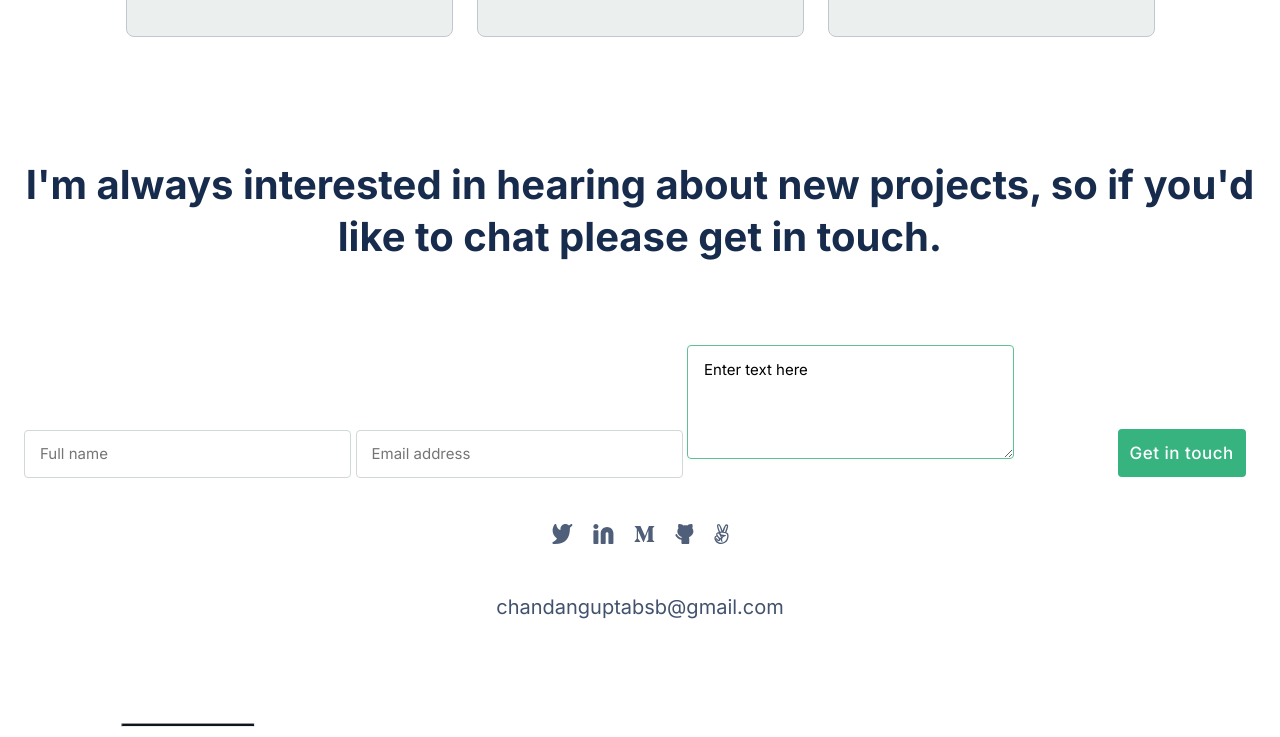
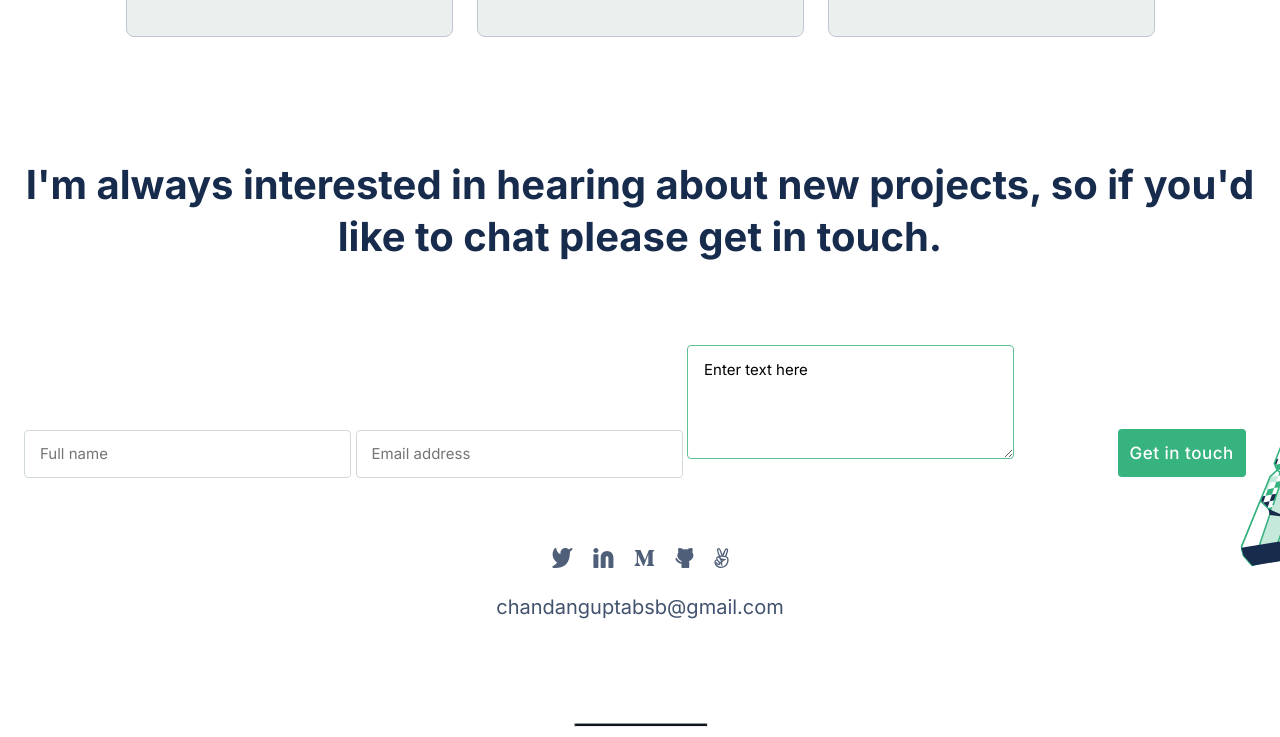
Before and after one commit to Chandan-devs-tech/Portfolio, a website: page index.html in a window 1280 px wide. Shown: the part 2913-3650 px from the top of the page. Drawn offline with Linux system fonts and the light colour scheme.

Commit message:
Modified index.html

```diff
--- a/index.html
+++ b/index.html
@@ -240,7 +240,7 @@
       </div>
     </section>
     <!-- Footer section -->
-    <section class="footer">
+    <footer>
       <div class="last-msg">
         <p class="last-msg-text">
           I'm always interested in hearing about new projects, so if you'd like
@@ -270,40 +270,36 @@
           required
         ></textarea>
         <button class="get-in-touch click" type="submit">Get in touch</button>
-        <ul class="social-media-icons footer-social-icons">
+      </form>
+      <div class="footer-social-icons-container">
+        <ul class="footer-social-icons">
+          <li>
+            <a href="#"><img src="Assets/twitter.svg" alt="Twitter" /></a>
+          </li>
           <li>
             <a href="#"
-              ><img class="image" src="Assets/twitter.svg" alt="Twitter"
+              ><img src="Assets/Linkedin icon (1).svg" alt="LinkedIn"
             /></a>
           </li>
           <li>
-            <a href="#"
-              ><img
-                class="image"
-                src="Assets/Linkedin icon (1).svg"
-                alt="LinkedIn"
-            /></a>
+            <a href="#"><img src="Assets/medium.svg" alt="Medium" /></a>
           </li>
           <li>
-            <a href="#"
-              ><img class="image" src="Assets/medium.svg" alt="Medium"
-            /></a>
+            <a href="#"><img src="Assets/github.svg" alt="GitHub" /></a>
           </li>
           <li>
-            <a href="#"
-              ><img class="image" src="Assets/github.svg" alt="GitHub"
-            /></a>
-          </li>
-          <li>
-            <a href="#"
-              ><img class="image" src="Assets/angellist.svg" alt="Angel-List"
-            /></a>
+            <a href="#"><img src="Assets/angellist.svg" alt="Angel-List" /></a>
           </li>
         </ul>
-      </form>
+        <div class="footer-frame-mob">
+          <img src="Assets/Footer-Frame-Mob.svg" alt="frame1" />
+        </div>
+      </div>
       <h3 class="footer-email">chandanguptabsb@gmail.com</h3>
-      <hr />
-    </section>
+      <div class="footer-hr">
+        <hr />
+      </div>
+    </footer>
     <script src="js/index.js"></script>
   </body>
 </html>
```
